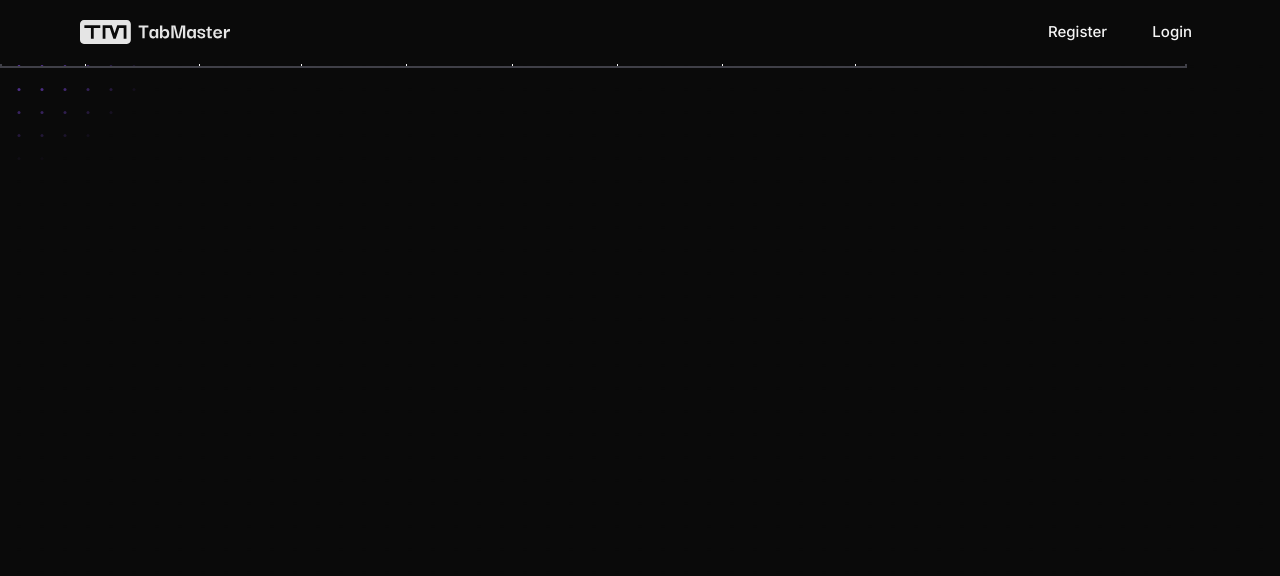
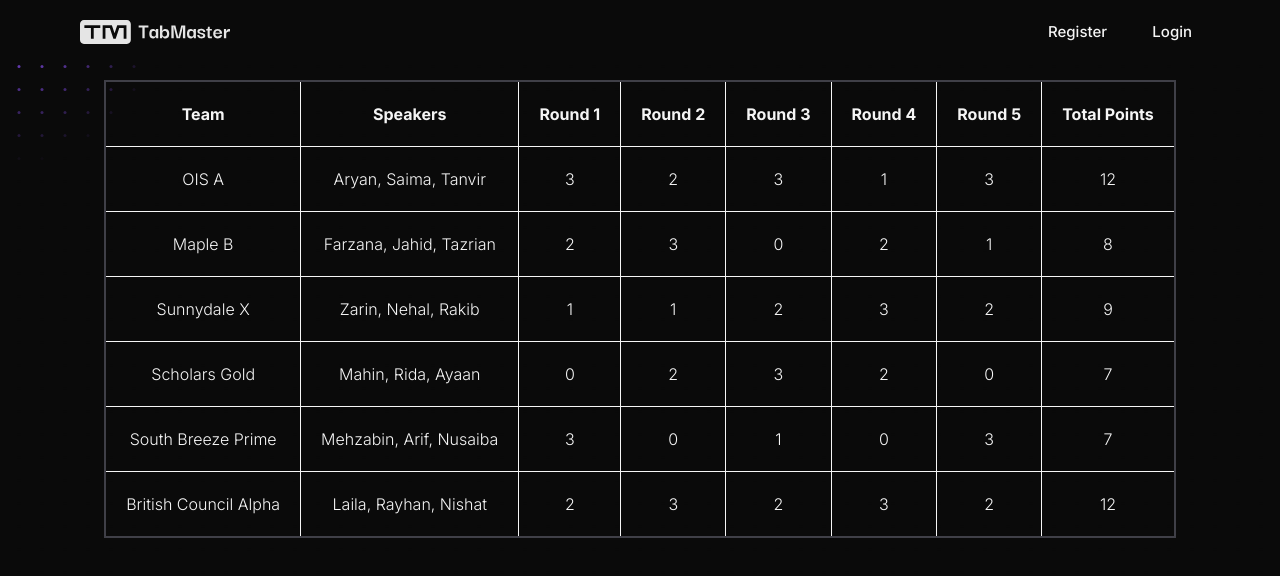
Before and after one commit to Ferdus615/TabMaster, a Next.js app: page /demo in a window 1280 px wide. Shown: the top 576 px of the page. Built offline with nearby package versions, Linux system fonts and the light colour scheme.

Commit message:
Twam page created

```diff
--- a/components/demoComponents/TeamPage.jsx
+++ b/components/demoComponents/TeamPage.jsx
@@ -2,7 +2,7 @@ import React from "react";
 
 const TeamPage = () => {
   return (
-    <div className="">
+    <div className="flex justify-center items-center mx-auto max-w-6xl px-6 my-20">
       <table>
         <thead>
           <tr>
@@ -14,20 +14,39 @@ const TeamPage = () => {
             <th>Round 4</th>
             <th>Round 5</th>
             <th>Total Points</th>
-            <tboady>
-              <tr>
-                <td></td>
-                <td></td>
-                <td></td>
-                <td></td>
-                <td></td>
-                <td></td>
-                <td></td>
-                <td></td>
-              </tr>
-            </tboady>
           </tr>
         </thead>
+        <tbody>
+          {[
+            ["OIS A", "Aryan, Saima, Tanvir", 3, 2, 3, 1, 3, 12],
+            ["Maple B", "Farzana, Jahid, Tazrian", 2, 3, 0, 2, 1, 8],
+            ["Sunnydale X", "Zarin, Nehal, Rakib", 1, 1, 2, 3, 2, 9],
+            ["Scholars Gold", "Mahin, Rida, Ayaan", 0, 2, 3, 2, 0, 7],
+            ["South Breeze Prime", "Mehzabin, Arif, Nusaiba", 3, 0, 1, 0, 3, 7],
+            [
+              "British Council Alpha",
+              "Laila, Rayhan, Nishat",
+              2,
+              3,
+              2,
+              3,
+              2,
+              12,
+            ],
+          ].map(([team, speaker, r1, r2, r3, r4, r5, total], index) => (
+            <tr key={index}
+            className="">
+              <td>{team}</td>
+              <td>{speaker}</td>
+              <td>{r1}</td>
+              <td>{r2}</td>
+              <td>{r3}</td>
+              <td>{r4}</td>
+              <td>{r5}</td>
+              <td>{total}</td>
+            </tr>
+          ))}
+        </tbody>
       </table>
     </div>
   );
```
